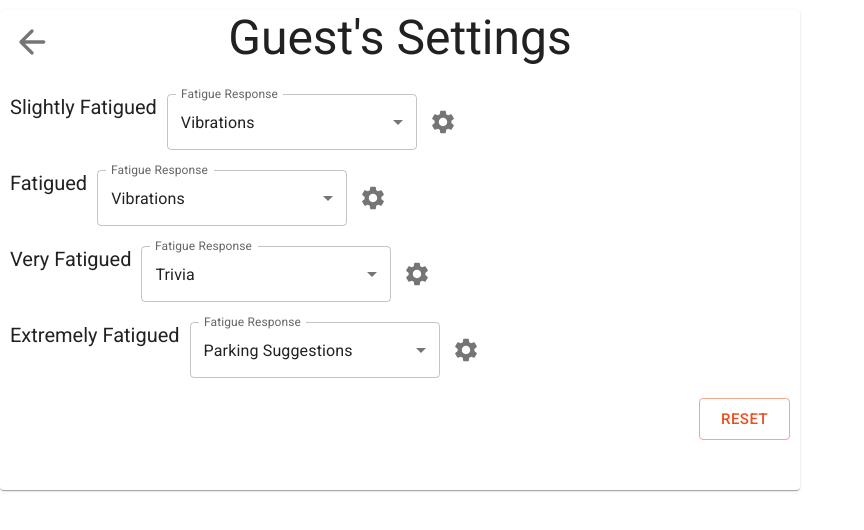
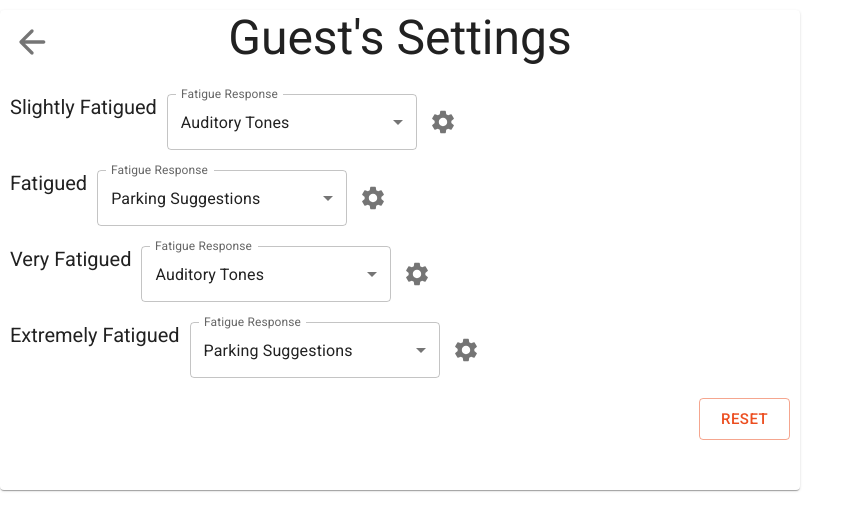
Before and after one commit to OHSutton/fatigue, a React (Create React App) app: page /settings in a window 1280 px wide. Shown: the top 530 px of the page, without its empty margins (0-864 px from the left). Built offline with nearby package versions, Linux system fonts and the light colour scheme; data requests are answered from the project's data file.

Commit message:
improved database, removed calibration

```diff
--- a/db.json
+++ b/db.json
@@ -5,51 +5,90 @@
   "current-user": {
     "id": 0,
     "name": "Guest",
-    "F1": "vibrator",
-    "F2": "vibrator",
-    "F3": "trivia",
-    "F4": "parking"
+    "F1": {
+      "type": "auditory",
+      "level": 50
+    },
+    "F2": {
+      "type": "parking"
+    },
+    "F3": {
+      "type": "auditory"
+    },
+    "F4": {
+      "type": "parking"
+    }
   },
   "users": [
     {
       "id": 0,
       "name": "Guest",
-      "F1": "auditory",
-      "F2": "vibrator",
-      "F3": "trivia",
-      "F4": "parking"
+      "F1": {
+        "type": "auditory",
+        "level": 50
+      },
+      "F2": {
+        "type": "parking"
+      },
+      "F3": {
+        "type": "auditory"
+      },
+      "F4": {
+        "type": "parking"
+      }
     },
     {
       "id": 1,
-      "name": "Zebra",
-      "F1": "auditory",
-      "F2": "auditory",
-      "F3": "trivia",
-      "F4": "auditory"
+      "name": "Blue",
+      "F1": {
+        "type": "auditory",
+        "level": 50
+      },
+      "F2": {
+        "type": "vibrator",
+        "level": "high"
+      },
+      "F3": {
+        "type": "trivia"
+      },
+      "F4": {
+        "type": "parking"
+      }
     },
     {
       "id": 2,
-      "name": "Snail",
-      "F1": "auditory",
-      "F2": "vibrator",
-      "F3": "trivia",
-      "F4": "parking"
+      "name": "Red",
+      "F1": {
+        "type": "auditory",
+        "level": 50
+      },
+      "F2": {
+        "type": "vibrator",
+        "level": 100
+      },
+      "F3": {
+        "type": "trivia"
+      },
+      "F4": {
+        "type": "parking"
+      }
     },
     {
       "id": 3,
-      "name": "Hippo",
-      "F1": "auditory",
-      "F2": "vibrator",
-      "F3": "trivia",
-      "F4": "parking"
-    },
-    {
-      "id": 4,
-      "name": "Tiger",
-      "F1": "auditory",
-      "F2": "vibrator",
-      "F3": "trivia",
-      "F4": "parking"
+      "name": "Green",
+      "F1": {
+        "type": "vibrator"
+      },
+      "F2": {
+        "type": "vibrator",
+        "level": "high"
+      },
+      "F3": {
+        "type": "vibrator"
+      },
+      "F4": {
+        "type": "vibrator"
+      }
     }
   ],
   "trivia": [
--- a/src/App.js
+++ b/src/App.js
@@ -23,7 +23,7 @@ function App() {
             <Route path={"/"} exact component={() => <Homescreen />} />
             <Route path={"/start"} exact component={() => <Start />} />
             <Route path={"/settings"} exact component={() => <Settings />} />
-            <Route path={"/calibrate"} exact component={() => <Calibrate />} />
+            {/*<Route path={"/calibrate"} exact component={() => <Calibrate />} />*/}
           </Switch>
         </Router>
       </div>
--- a/src/components/Homescreen.js
+++ b/src/components/Homescreen.js
@@ -44,10 +44,10 @@ const ControlPanel = () => {
               startIcon={<PlayArrowRoundedIcon />}>
         Start
       </Button>
-      <Button className={'big-button'} component={Link} to={"/calibrate"} variant={"contained"} color={"secondary"}
-              startIcon={<CameraAltIcon/>}>
-        Calibrate Camera
-      </Button>
+      {/*<Button className={'big-button'} component={Link} to={"/calibrate"} variant={"contained"} color={"secondary"}*/}
+      {/*        startIcon={<CameraAltIcon/>}>*/}
+      {/*  Calibrate Camera*/}
+      {/*</Button>*/}
       <Button className={'big-button'} component={Link} to={"/settings"} variant={"contained"} color={"secondary"}
               startIcon={<SettingsRoundedIcon />}>
         Settings
--- a/src/components/Settings.js
+++ b/src/components/Settings.js
@@ -47,7 +47,7 @@ const Configurable = ({name, configId, user, onChange}) => {
         <Select
           labelId={`${configId}-label`}
           id={configId}
-          value={user[configId]}
+          value={user[configId].type}
           label={"Fatigue Response"}
           onChange={(event) => {onChange(event, configId)}}
         >
@@ -77,7 +77,11 @@ const Settings = () => {
   }, [])
 
   const recordSelection = (event, selectionId) => {
-    const newUser = {...user, [selectionId]: event.target.value}
+    const newUser = {...user,
+      [selectionId]: {
+      type: event.target.value
+      }
+    }
     userService.updateUser(newUser.id, newUser).then(r => setUser(r))
   }
 
--- a/src/styles/homescreen.css
+++ b/src/styles/homescreen.css
@@ -17,5 +17,5 @@
     justify-content: center;
     align-items: center;
     row-gap: 10px;
-    margin-bottom: 40px;
+    margin-bottom: 100px;
 }
--- a/src/utils.js
+++ b/src/utils.js
@@ -15,13 +15,23 @@ export const FatigueColours = {
 
 }
 
-export const Guest ={
+export const Guest = {
   "id": 0,
   "name": "Guest",
-  "F1": "auditory",
-  "F2": "vibrator",
-  "F3": "trivia",
-  "F4": "parking"
+  "F1": {
+    "type": "auditory",
+    "level": 50
+  },
+  "F2": {
+    "type": "vibrator",
+    "level": "high"
+  },
+  "F3": {
+    "type": "trivia"
+  },
+  "F4": {
+    "type": "parking"
+  }
 }
 
 export const QuestionTime = 60
```
Also changed, not shown: db_old.json (added, +62 -0 lines), 1 other file (tests, documents, lock files or other folders).
